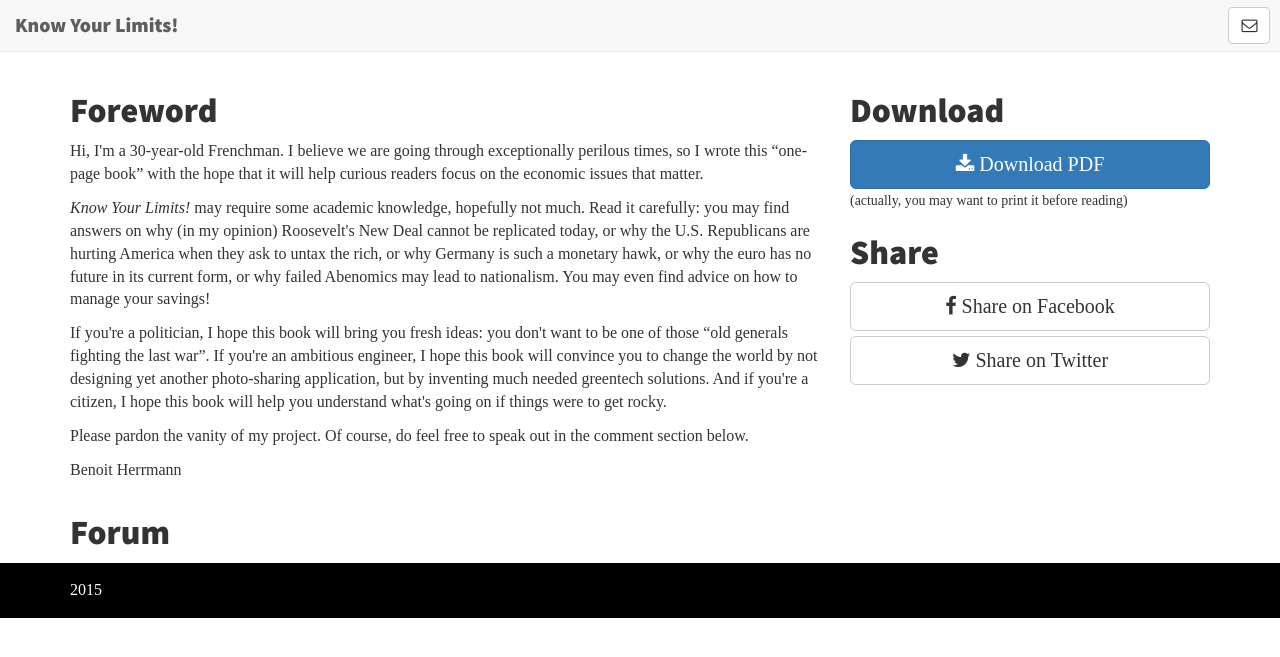
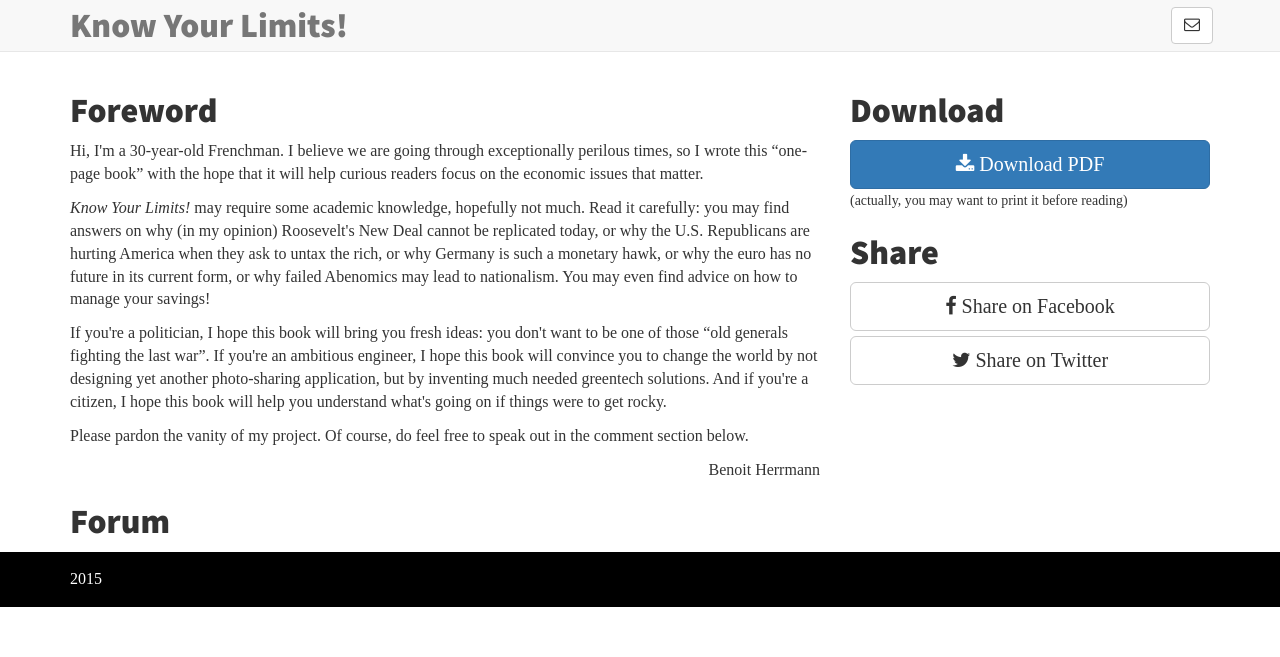
Before and after one commit to AppsBOX/know-your-limits, a Jekyll site: the page built from index.html, in a window 1280 px wide. Shown: the top 657 px of the page. Built offline with Jekyll 4.4.1, drawn with Linux system fonts in a browser that asks for light colours; nearby versions of some CDN libraries; some web fonts are replaced; comment, search, counter and statistics services are not loaded.

Commit message:
Improvements

```diff
--- a/_includes/header.html
+++ b/_includes/header.html
@@ -1,6 +1,6 @@
 <header>
   <nav class="navbar navbar-default navbar-fixed-top">
-    <div class="container-fluid">
+    <div class="container">
       <div class="navbar-header">
         <a class="navbar-brand" href="#">Know Your Limits!</a>
       </div>
--- a/_less/bootstrap_override.less
+++ b/_less/bootstrap_override.less
@@ -5,4 +5,5 @@
 @grid-float-breakpoint: 200px;
 @font-family-base: 'Lusitana', serif;
 @headings-font-family: 'Source Sans Pro', sans-serif;
+@headings-font-weight: 900;
 @font-size-base: 16px;
--- a/css/main.scss
+++ b/css/main.scss
@@ -10,8 +10,10 @@
   padding-top: 70px;
 }
 
-header {
+.navbar-brand {
   font-family: 'Source Sans Pro', sans-serif;
+  font-weight: 900;
+  font-size: 34px;
 }
 
 footer {
--- a/index.html
+++ b/index.html
@@ -15,14 +15,12 @@
           <input type="hidden" name="user_id" value="41QQCAQV3C7JY1QC5EA3">
           <input type="hidden" name="form_id" value="1">
           <div class="form-group">
-            <label for="exampleInputEmail1">Name</label>
-            <input type="text" name="name" class="form-control">
+            <input type="text" name="name" class="form-control" placeholder="Name">
           </div>
           <div class="form-group">
-            <label for="exampleInputEmail1">Email Address</label>
-            <input type="email" name="email" class="form-control" id="exampleInputEmail1" placeholder="Email">
+            <input type="email" name="email" class="form-control" placeholder="Email Address">
           </div>
-          <textarea name="comments" class="form-control" rows="9"></textarea>
+          <textarea name="comments" class="form-control" rows="9" placeholder="Your message..."></textarea>
         </div>
         <div class="modal-footer">
           <button type="button" class="btn btn-default" data-dismiss="modal">Cancel</button>
@@ -50,7 +48,7 @@
         Please pardon the vanity of my project. Of course, do feel free to speak out in the comment section below.
       </p>
       <p>
-        <span class="author">Benoit Herrmann</span>
+        <span class="author pull-right">Benoit Herrmann</span>
       </p>
     </div>
     <div class="col-sm-4">
```
Also changed, not shown: _includes/footer.html (+11 -0 lines), css/bootstrap-modified.min.css.
